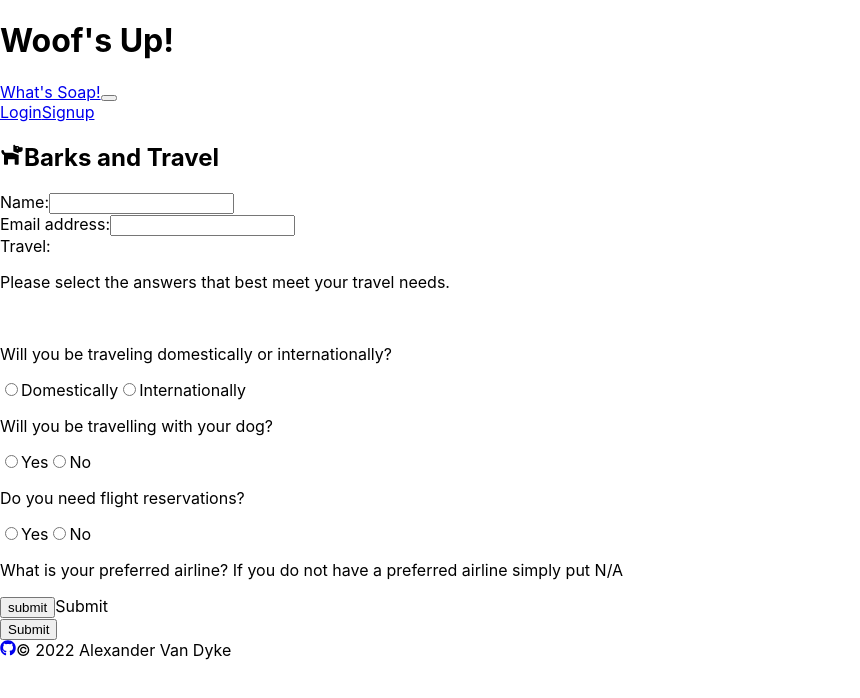
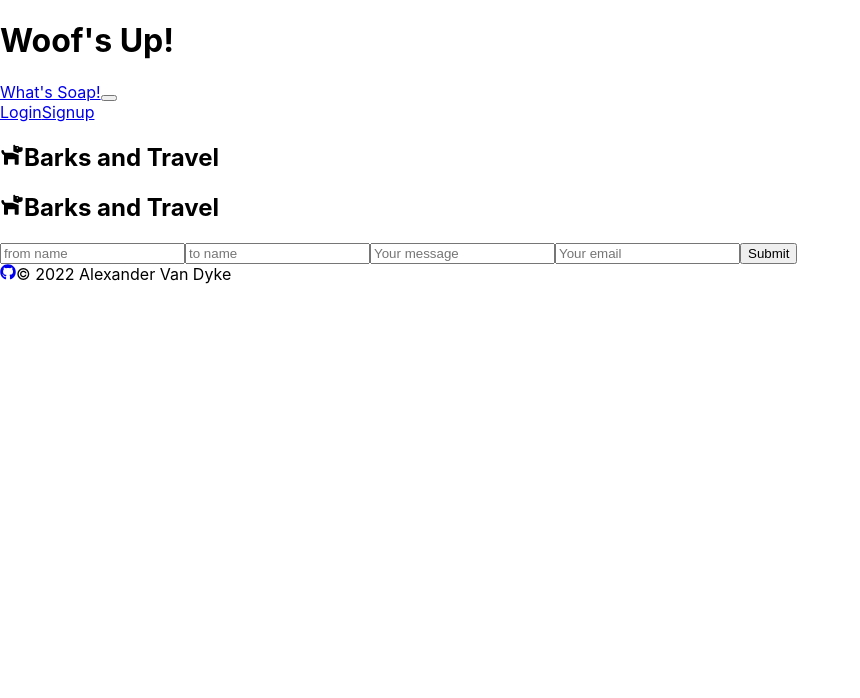
Before and after one commit to AlexandertheGreat491/Woofs_Up, a React (Create React App) app in the folder client/: page / in a window 1280 px wide. Shown: the top 698 px of the page, without its empty margins (0-860 px from the left). Built offline with nearby package versions, Linux system fonts and the light colour scheme.

Commit message:
set up form to use emailjs

```diff
--- a/client/data.json
+++ /dev/null
@@ -1 +0,0 @@
-[ {"id":1,"name":"Akshit","city":"Moradabad"} ]
--- a/client/package.json
+++ b/client/package.json
@@ -6,6 +6,7 @@
     "@testing-library/jest-dom": "^5.16.5",
     "@testing-library/react": "^13.4.0",
     "@testing-library/user-event": "^13.5.0",
+    "emailjs-com": "^3.2.0",
     "graphql": "^16.6.0",
     "jwt-decode": "^3.1.2",
     "react": "^18.2.0",
--- a/client/src/components/Travel/index.js
+++ b/client/src/components/Travel/index.js
@@ -1,41 +1,31 @@
 import React, { useState } from "react";
-//import { useForm } from "react-hook-form";
-import { validateEmail } from "../../utils/helpers";
+import { send } from "emailjs-com";
+//import { validateEmail } from "../../utils/helpers";
 import { FaDog } from "react-icons/fa";
 
 // Travel function to get return statement
-const Travel = () => {
-  const [formState, setFormState] = useState({
-    name: "",
-    email: "",
+const TravelForm = () => {
+  const [toSend, setToSend] = useState({
+    from_name: "",
+    to_name: "",
     message: "",
+    reply_to: "",
   });
 
-  const [errorMessage, setErrorMessage] = useState("");
-  const { name, email, message } = formState;
-  const handleSubmit = (e) => {
+  const onSubmit = (e) => {
     e.preventDefault();
-    if (!errorMessage) {
-      setFormState({ [e.target.name]: e.target.value });
-      console.log("Form", formState);
-    }
+
+    send("SERVICE ID", "TEMPLATE ID", toSend, "User ID")
+      .then((response) => {
+        console.log("SUCCESS!", response.status, response.text);
+      })
+      .catch((err) => {
+        console.log("FAILED...", err);
+      });
   };
 
   const handleChange = (e) => {
-    if (e.target.name === "email") {
-      const isValid = validateEmail(e.target.value);
-      if (!isValid) {
-        setErrorMessage("Your email is invalid!");
-      } else {
-        setErrorMessage("");
-      }
-    } else {
-      if (!e.target.value.length) {
-        setErrorMessage(`${e.target.name} is required.`);
-      } else {
-        setErrorMessage("");
-      }
-    }
+    setToSend({ ...toSend, [e.target.name]: e.target.value });
   };
 
   return (
@@ -44,73 +34,43 @@ const Travel = () => {
         <FaDog />
         Barks and Travel
       </h1>
-      <form onSubmit={handleSubmit}>
-        <div>
-          <label htmlFor="name">Name:</label>
+      <form onSubmit={onSubmit}>
+      <h1>
+        <FaDog />
+        Barks and Travel
+      </h1>
         <input
           type="text"
-            name="name"
-            defaultValue={name}
-            onBlur={handleChange}
+          name="from_name"
+          placeholder="from name"
+          value={toSend.from_name}
+          onChange={handleChange}
         />
-        </div>
-        <div>
-          <label htmlFor="email">Email address:</label>
         <input
-            type="email"
-            name="email"
-            defaultValue={email}
-            onBlur={handleSubmit}
+          type="text"
+          name="to_name"
+          placeholder="to name"
+          value={toSend.to_name}
+          onChange={handleChange}
         />
-        </div>
-        <div>
-          <label htmlFor="travel">Travel:</label>
-          <p>Please select the answers that best meet your travel needs.</p>
-          <br></br>
-          <p>Will you be traveling domestically or internationally?</p>
-          <input type="radio" name="domestic" value="Domestically"></input>
-          <label for="domestic">Domestically</label>
         <input
-            type="radio"
-            name="international"
-            value="Internationally"
-          ></input>
-          <label for="international">Internationally</label>
-          <br></br>
-          <p>Will you be travelling with your dog?</p>
-          <input type="radio" name="yes" value="Yes"></input>
-          <label for="yes">Yes</label>
-          <input type="radio" name="no" value="No"></input>
-          <label for="no">No</label>
-          <br></br>
-          <p>Do you need flight reservations?</p>
-          <input type="radio" name="yes" value="Yes"></input>
-          <label for="yes">Yes</label>
-          <input type="radio" name="no" value="No"></input>
-          <label for="no">No</label>
-          <br></br>
-          <p>
-            What is your preferred airline? If you do not have a preferred
-            airline simply put N/A
-          </p>
+          type="text"
+          name="message"
+          placeholder="Your message"
+          value={toSend.message}
+          onChange={handleChange}
+        />
         <input
-            type="submit"
-            name="submit"
-            value="submit"
-            placeholder="Enter your preffered airline"
-          ></input>
-          <label></label>
-          <label for="submit">Submit</label>
-        </div>
-        {errorMessage && (
-          <div>
-            <p className="error-text">{errorMessage}</p>
-          </div>
-        )}
+          type="text"
+          name="reply_to"
+          placeholder="Your email"
+          value={toSend.reply_to}
+          onChange={handleChange}
+        />
         <button type="submit">Submit</button>
       </form>
     </section>
   );
 };
 
-export default Travel;
+export default TravelForm;
```
Also changed, not shown: 1 other file (tests, documents, lock files or other folders). Lines whose indentation alone changed are shown as unchanged.
